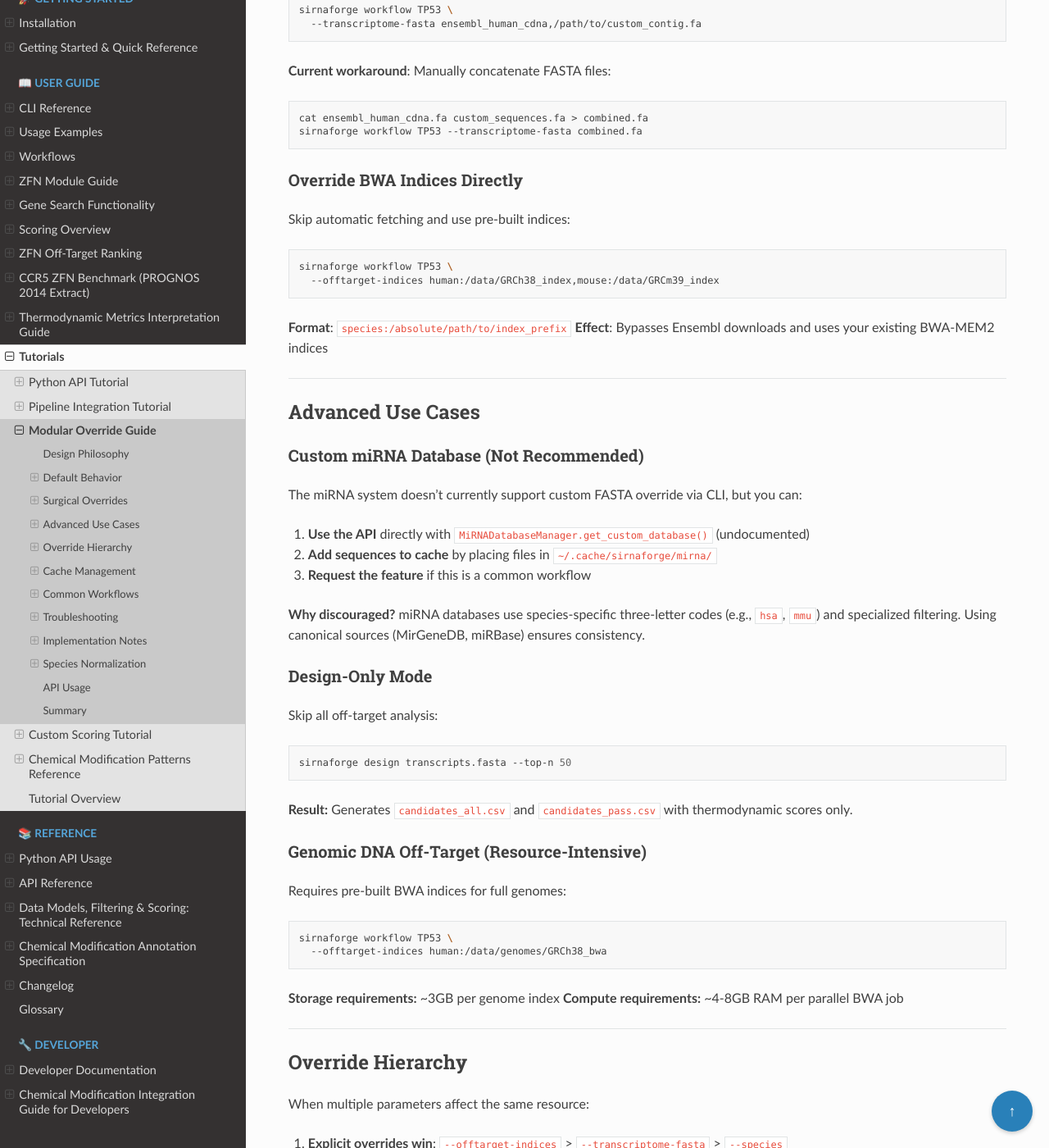
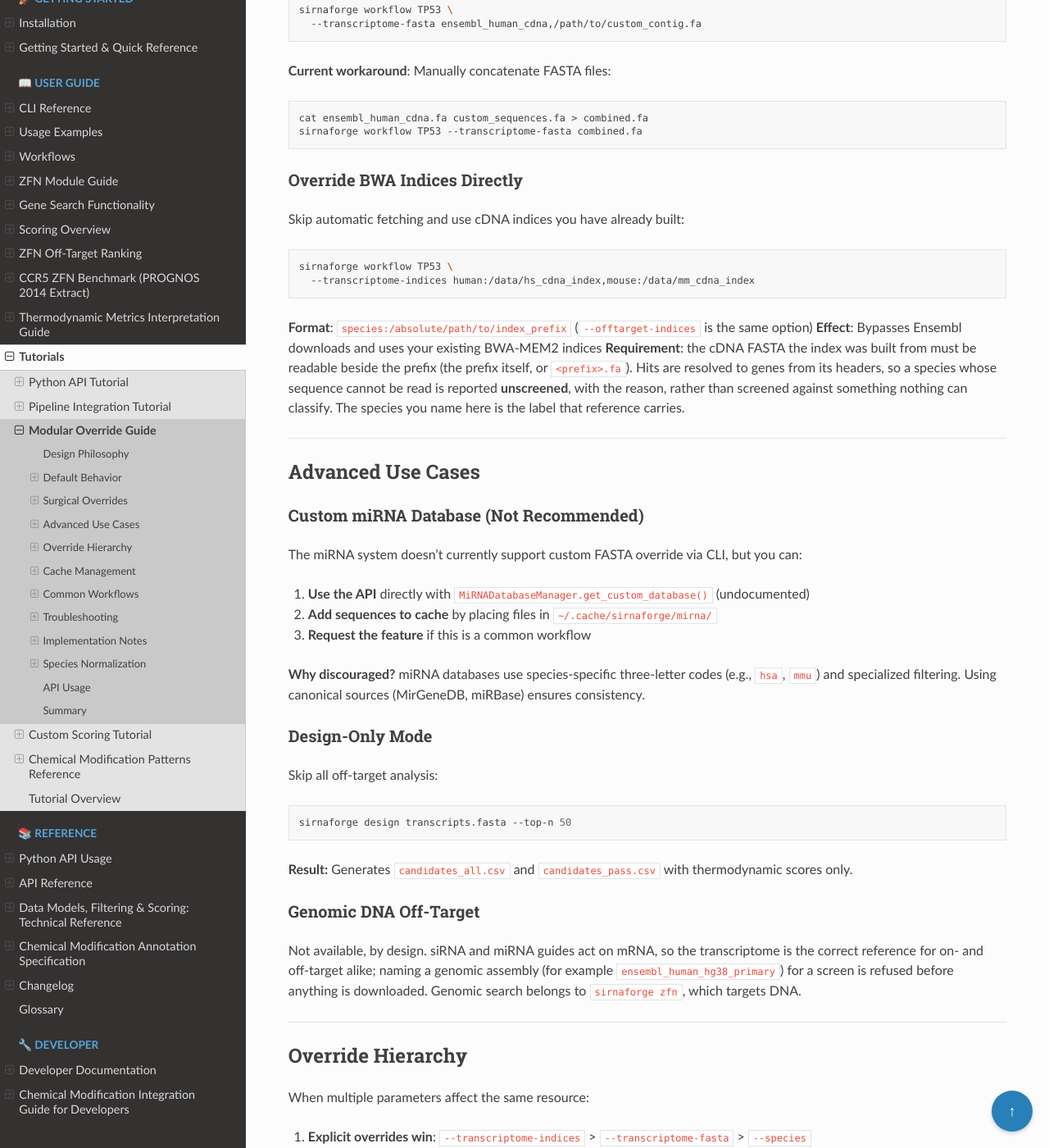
Before and after one commit to Austin-s-h/sirnaforge, a Sphinx documentation site: the page built from docs/tutorials/modular_override_guide.md, in a window 1280 px wide and 1400 px high, scrolled down 2138 px. Shown: the whole window at 82% size. Built offline with Sphinx 7.4.7 and the Read the Docs theme 3.1.0, drawn with Linux system fonts in a browser that asks for light colours; the version number is read from the project's files by our own code; some of the changed text lies outside the part shown.

Commit message:
docs(screening): enumerate the migration and say what was not measured (#99)
The CHANGELOG carries the breaking surface as a table -- what was removed, its replacement,
and how the break surfaces at each one -- plus the two behaviour changes a real run will
notice: a prebuilt index with no readable sequence is now a per-species rejection, and a
reference with no index travels on the FASTA parameter.

Three limits recorded rather than smoothed over: the 211,359-row and 18.9% figures are the
pre-fix measurements that motivated the work and were not re-measured (bwa-mem2 is
Docker-only on arm64, so verification was unit tests, `nextflow lint`, a real refusal of
`--genome_indices` and a `-stub-run`); a raw `nextflow_config` passthrough can still put a
species in front of the aligner with no host-side transcript index, which is now warned about
but not refused; and `DesignParameters.genome_index` survives the rename unused, because
nothing reads it and removing it reaches outside this issue.

The override guide advertised whole-genome BWA indices and a "Genomic DNA Off-Target" mode for
siRNA. There is no such mode -- siRNA acts on mRNA -- so it now says so and shows cDNA indices.

````diff
--- a/docs/tutorials/modular_override_guide.md
+++ b/docs/tutorials/modular_override_guide.md
@@ -37,7 +37,7 @@ sirnaforge workflow TP53
 1. **Species**: Uses `DEFAULT_MIRNA_CANONICAL_SPECIES` (7 species: chicken, pig, rat, mouse, human, rhesus, macaque)
 2. **miRNA Database**: MirGeneDB lookups for all 7 species
 3. **Transcriptome**: Ensembl cDNA auto-fetched for 4 species (human, mouse, rat, macaque)
-4. **Genomic DNA**: None (optional, resource-intensive)
+4. **Genomic DNA**: never. siRNA acts on mRNA, so screening is transcriptome-only (#99)
 
 ---
 
@@ -95,15 +95,19 @@ sirnaforge workflow TP53 --transcriptome-fasta combined.fa
 
 ### Override BWA Indices Directly
 
-Skip automatic fetching and use pre-built indices:
+Skip automatic fetching and use cDNA indices you have already built:
 
 ```bash
 sirnaforge workflow TP53 \
-  --offtarget-indices human:/data/GRCh38_index,mouse:/data/GRCm39_index
+  --transcriptome-indices human:/data/hs_cdna_index,mouse:/data/mm_cdna_index
 ```
 
-**Format**: `species:/absolute/path/to/index_prefix`
+**Format**: `species:/absolute/path/to/index_prefix` (`--offtarget-indices` is the same option)
 **Effect**: Bypasses Ensembl downloads and uses your existing BWA-MEM2 indices
+**Requirement**: the cDNA FASTA the index was built from must be readable beside the prefix (the
+prefix itself, or `<prefix>.fa`). Hits are resolved to genes from its headers, so a species whose
+sequence cannot be read is reported **unscreened**, with the reason, rather than screened against
+something nothing can classify. The species you name here is the label that reference carries.
 
 ---
 
@@ -129,17 +133,12 @@ sirnaforge design transcripts.fasta --top-n 50
 
 **Result:** Generates `candidates_all.csv` and `candidates_pass.csv` with thermodynamic scores only.
 
-### Genomic DNA Off-Target (Resource-Intensive)
+### Genomic DNA Off-Target
 
-Requires pre-built BWA indices for full genomes:
-
-```bash
-sirnaforge workflow TP53 \
-  --offtarget-indices human:/data/genomes/GRCh38_bwa
-```
-
-**Storage requirements:** ~3GB per genome index
-**Compute requirements:** ~4-8GB RAM per parallel BWA job
+Not available, by design. siRNA and miRNA guides act on mRNA, so the transcriptome is the correct
+reference for on- and off-target alike; naming a genomic assembly (for example
+`ensembl_human_hg38_primary`) for a screen is refused before anything is downloaded. Genomic search
+belongs to `sirnaforge zfn`, which targets DNA.
 
 ---
 
@@ -147,7 +146,7 @@ sirnaforge workflow TP53 \
 
 When multiple parameters affect the same resource:
 
-1. **Explicit overrides win**: `--offtarget-indices` > `--transcriptome-fasta` > `--species`
+1. **Explicit overrides win**: `--transcriptome-indices` > `--transcriptome-fasta` > `--species`
 2. **miRNA overrides are independent**: `--mirna-species` doesn't affect transcriptomes
 3. **Defaults are smart**: System auto-detects what's available (e.g., only 4/7 species have Ensembl cDNA)
 
@@ -158,14 +157,14 @@ sirnaforge workflow TP53 \
   --species human,mouse,rat,macaque \
   --mirna-species hsa,mmu,rno,mml,gga,ssc \
   --transcriptome-fasta /custom/human_isoforms.fa \
-  --offtarget-indices mouse:/data/GRCm39,rat:/data/rn7
+  --transcriptome-indices mouse:/data/mm_cdna,rat:/data/rn_cdna
 ```
 
 **Interpretation:**
 - **Canonical species**: 4 (human, mouse, rat, macaque)
 - **miRNA checks**: 6 species (includes chicken, pig)
 - **Transcriptome**: Custom human file (replaces default Ensembl human cDNA)
-- **Off-target indices**: Custom mouse/rat indices (replaces Ensembl-fetched)
+- **Prebuilt indices**: Custom mouse/rat cDNA indices (replaces Ensembl-fetched)
 - **Macaque**: Falls back to default Ensembl behavior (no override)
 
 ---
@@ -223,14 +222,14 @@ sirnaforge workflow CUSTOM_GENE \
 - `--input-fasta`: Skips gene search, uses these sequences for siRNA design
 - `--transcriptome-fasta`: Uses these sequences for off-target checking
 
-### 4. Pre-Indexed Genomes (Production)
+### 4. Pre-Indexed Transcriptomes (Production)
 
 ```bash
 sirnaforge workflow BRCA1 \
-  --offtarget-indices \
-    human:/mnt/refs/GRCh38,\
-    mouse:/mnt/refs/GRCm39,\
-    rat:/mnt/refs/rn7
+  --transcriptome-indices \
+    human:/mnt/refs/hs_cdna,\
+    mouse:/mnt/refs/mm_cdna,\
+    rat:/mnt/refs/rn_cdna
 ```
 
 ---
@@ -255,7 +254,7 @@ If you encounter this error, verify spelling or check `src/sirnaforge/data/speci
 ### "BWA index not found"
 
 **Cause:** Automatic index building failed or was interrupted
-**Solution:** Check cache dir permissions, re-run with `--force-refresh`, or provide `--offtarget-indices`
+**Solution:** Check cache dir permissions, re-run with `--force-refresh`, or provide `--transcriptome-indices`
 
 ### Custom FASTA not detected
 
@@ -270,13 +269,12 @@ If you encounter this error, verify spelling or check `src/sirnaforge/data/speci
 
 1. **Additive transcriptomes**: Not yet exposed via CLI (internal support exists)
 2. **Custom miRNA FASTA**: No direct CLI override (use cache manipulation)
-3. **Genomic DNA defaults**: None (must provide `--offtarget-indices` explicitly)
+3. **Genomic DNA**: out of scope for siRNA/miRNA screening
 
 ### Future Enhancements
 
 - [ ] Comma-separated `--transcriptome-fasta` for additive mode
 - [ ] `--custom-mirna` parameter accepting FASTA files
-- [ ] Automatic genomic DNA fetching (NCBI/Ensembl FTP)
 - [ ] `--add-sequence` for on-the-fly contig injection
 
 ---
@@ -368,6 +366,6 @@ results = await workflow.run()
 | `--species` | All layers | 7 species (miRNA) | `--species human,mouse` |
 | `--mirna-species` | miRNA only | Maps from `--species` | `--mirna-species hsa,mmu` |
 | `--transcriptome-fasta` | Transcriptome only | Ensembl cDNA (4 species) | `--transcriptome-fasta custom.fa` |
-| `--offtarget-indices` | BWA indices | Auto-build from transcriptome | `--offtarget-indices human:/data/idx` |
+| `--transcriptome-indices` | cDNA BWA indices | Auto-build from transcriptome | `--transcriptome-indices human:/data/hs_cdna` |
 
 **Key insight:** One parameter (`--species`) intelligently drives everything, with surgical overrides available when needed.
````
Also changed, not shown: CHANGELOG.md (+88 -0 lines), docs/cli_reference.md (+5 -1 lines), docs/getting_started.md (+1 -1 lines), docs/tutorials/pipeline_integration.md (+6 -4 lines), docs/usage_examples.md (+2 -2 lines), docs/workflows.md (+6 -5 lines).
